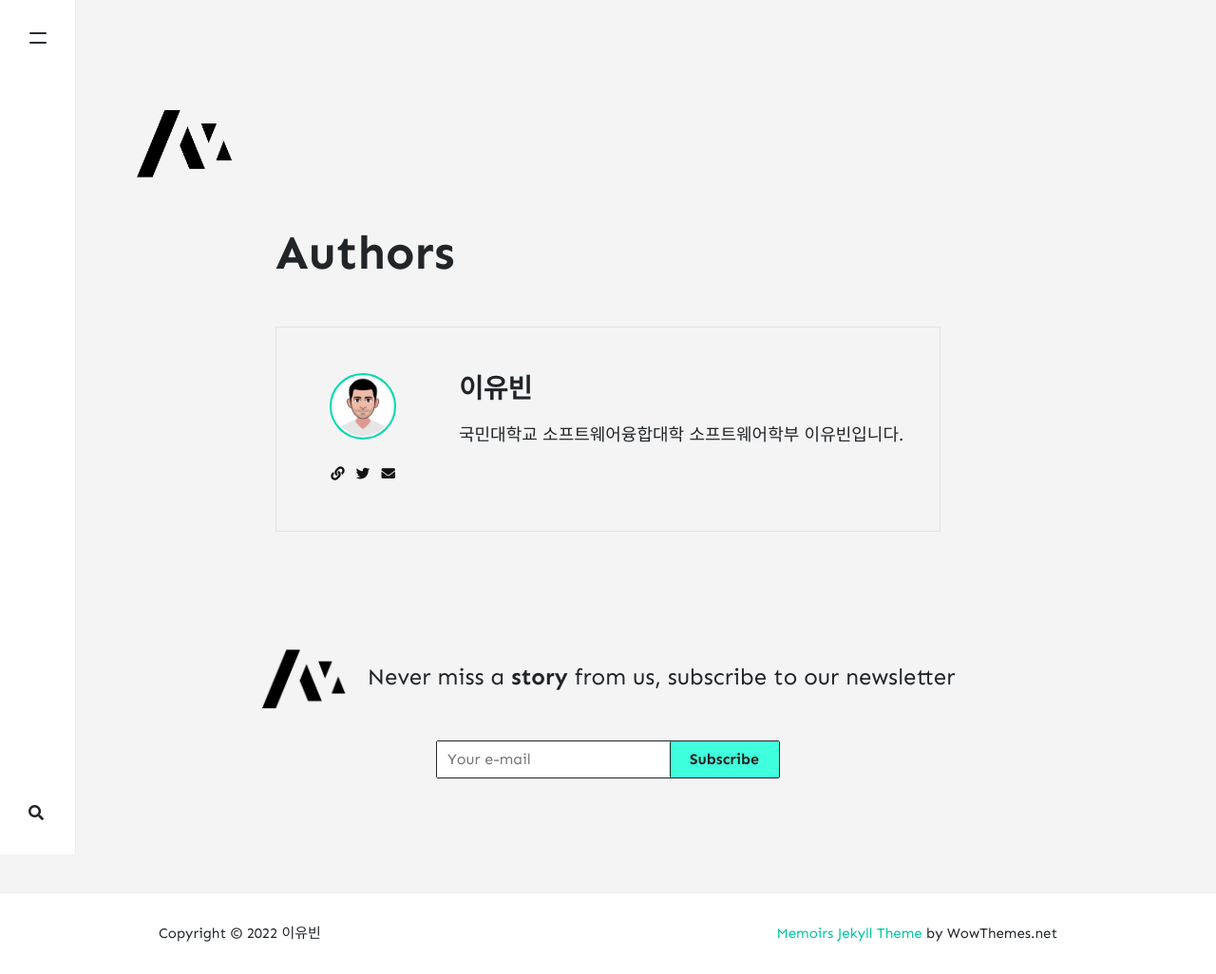
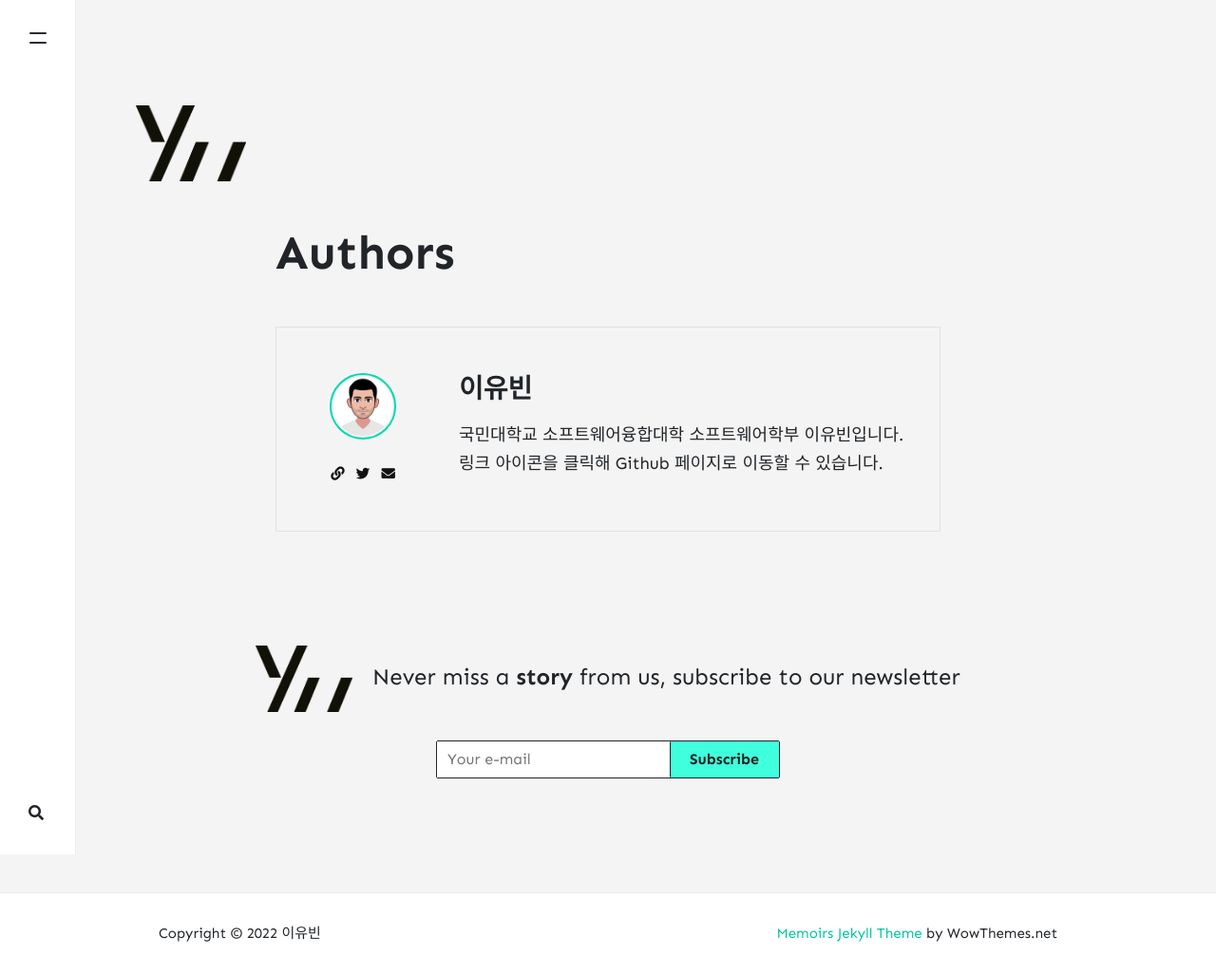
Before and after one commit to yubin221/yubin221.github.io, a Jekyll site: the page built from _pages/authors.html, in a window 1280 px wide. Shown: the whole page at 95% size. Built offline with Jekyll 4.4.1, drawn with Linux system fonts in a browser that asks for light colours; nearby versions of some CDN libraries; comment, search, counter and statistics services are not loaded.

Commit message:
한글화, 설명 변경, 로고 변경

```diff
--- a/_config.yml
+++ b/_config.yml
@@ -1,7 +1,7 @@
 # Site
 name: "이유빈"
 title: "Yubin221"
-description: "\"재능은 게임에서 이기게 한다 그러나 팀워크는 우승을 가져온다\""
+description: "\"등 뒤로 불어오는 바람, 눈앞에 빛나는 태양, 옆에서 함께 가는 친구보다 더 좋은 것은 없으리.\""
 logo: 'assets/images/logo.png'
 favicon: 'assets/images/logo.png'
 #baseurl: /jekyll-theme-memoirs
@@ -21,7 +21,7 @@ authors:
     email: yu.bin@kookmin.ac.kr
     web: https://github.com/yubin221
     twitter: https://www.instagram.com/yubin_221/
-    description: "국민대학교 소프트웨어융합대학 소프트웨어학부 이유빈입니다."
+    description: "국민대학교 소프트웨어융합대학 소프트웨어학부 이유빈입니다. 링크 아이콘을 클릭해 Github 페이지로 이동할 수 있습니다."
 
 # Plugins
 plugins:
--- a/_includes/search-lunr.html
+++ b/_includes/search-lunr.html
@@ -8,7 +8,7 @@
     <div class="d-flex align-items-center ml-auto">
         <i class="fas fa-search show-search"></i>
         <form class="bd-search ml-3" onSubmit="return lunr_search(document.getElementById('lunrsearch').value);">
-            <input type="text" class="form-control bigradius text-small launch-modal-search" id="lunrsearch" name="q" maxlength="255" value="" placeholder="Type and enter..."/>
+            <input type="text" class="form-control bigradius text-small launch-modal-search" id="lunrsearch" name="q" maxlength="255" value="" placeholder="Search"/>
         </form>
     </div>
 </div>
--- a/_layouts/default.html
+++ b/_layouts/default.html
@@ -49,12 +49,13 @@
 <div id="blackover-nav" class="blackover"></div>
 <nav id="menu">
     <ul>
-        <h3>Navigation</h3>
-        <li><a href="{{ site.baseurl }}/">Home</a></li>
-        <li><a href="{{ site.baseurl }}/about">About</a></li>
-        <li><a href="{{ site.baseurl }}/authors">Contributors <span class="badge badge-primary">new</span></a></li>
-        <li><a target="_blank" href="https://bootstrapstarter.com/jekyll-theme-memoirs/">Get Memoirs</a></li>
-        <li><a href="{{ site.baseurl }}/contact">Contact</a></li>
+        <h3>메뉴</h3>
+        <li><a href="{{ site.baseurl }}/">홈</a></li>
+        <li><a href="{{ site.baseurl }}/categories">카테고리 <span class="badge badge-primary">new</span></a></li>
+        <li><a href="{{ site.baseurl }}/about">블로그 소개</a></li>
+        <li><a href="{{ site.baseurl }}/authors">글쓴이 소개</a></li>
+        <li><a target="_blank" href="https://github.com/yubin221">깃허브</a></li>
+        <li><a href="{{ site.baseurl }}/contact">이메일</a></li>
     </ul>
 </nav>
 
--- a/assets/js/lunrsearchengine.js
+++ b/assets/js/lunrsearchengine.js
@@ -33,7 +33,7 @@ var idx = lunr(function () {
 function lunr_search(term) {
     document.getElementById('lunrsearchresults').innerHTML = '<ul></ul>';
     if(term) {
-        document.getElementById('lunrsearchresults').innerHTML = "<p>Search results for '" + term + "'</p>" + document.getElementById('lunrsearchresults').innerHTML;
+        document.getElementById('lunrsearchresults').innerHTML = "<p>'" + term + "' 에 대한 검색 결과입니다.</p>" + document.getElementById('lunrsearchresults').innerHTML;
         //put results on the screen.
         var results = idx.search(term);
         if(results.length>0){
@@ -58,9 +58,9 @@ function lunr_search(term) {
     $('#lunrsearchresults').show( 400 );
     $( "body" ).addClass( "modal-open" );
 
-    document.getElementById('lunrsearchresults').innerHTML = '<div id="resultsmodal" class="modal fade show d-block"  tabindex="-1" role="dialog" aria-labelledby="resultsmodal"> <div class="modal-dialog shadow" role="document"> <div class="modal-content"> <div class="modal-header" id="modtit"> <button type="button" class="close" id="btnx" data-dismiss="modal" aria-label="Close"> &times; </button> </div> <div class="modal-body"> <ul class="mb-0"> </ul>    </div> <div class="modal-footer"><button id="btnx" type="button" class="btn btn-primary btn-sm" data-dismiss="modal">Close</button></div></div> </div></div>';
+    document.getElementById('lunrsearchresults').innerHTML = '<div id="resultsmodal" class="modal fade show d-block"  tabindex="-1" role="dialog" aria-labelledby="resultsmodal"> <div class="modal-dialog shadow" role="document"> <div class="modal-content"> <div class="modal-header" id="modtit"> <button type="button" class="close" id="btnx" data-dismiss="modal" aria-label="Close"> &times; </button> </div> <div class="modal-body"> <ul class="mb-0"> </ul>    </div> <div class="modal-footer"><button id="btnx" type="button" class="btn btn-primary btn-sm" data-dismiss="modal">닫기</button></div></div> </div></div>';
     if(term) {
-        document.getElementById('modtit').innerHTML = "<h5 class='modal-title'>Search results for '" + term + "'</h5>" + document.getElementById('modtit').innerHTML;
+        document.getElementById('modtit').innerHTML = "<h5 class='modal-title'>'" + term + "' 에 대한 검색 결과입니다.</h5>" + document.getElementById('modtit').innerHTML;
         //put results on the screen.
         var results = idx.search(term);
         if(results.length>0){
@@ -75,7 +75,7 @@ function lunr_search(term) {
                 document.querySelectorAll('#lunrsearchresults ul')[0].innerHTML = document.querySelectorAll('#lunrsearchresults ul')[0].innerHTML + "<li class='lunrsearchresult'><a href='" + url + "'><span class='title'>" + title + "</span><small><span class='body'>"+ body +"</span><span class='url'>"+ url +"</span></small></a></li>";
             }
         } else {
-            document.querySelectorAll('#lunrsearchresults ul')[0].innerHTML = "<li class='lunrsearchresult'>Sorry, no results found. Close & try a different search!</li>";
+            document.querySelectorAll('#lunrsearchresults ul')[0].innerHTML = "<li class='lunrsearchresult'>앗! 검색결과를 찾을 수 없어요.</li>";
         }
     }
     return false;
```
Also changed, not shown: assets/images/logo.png.
